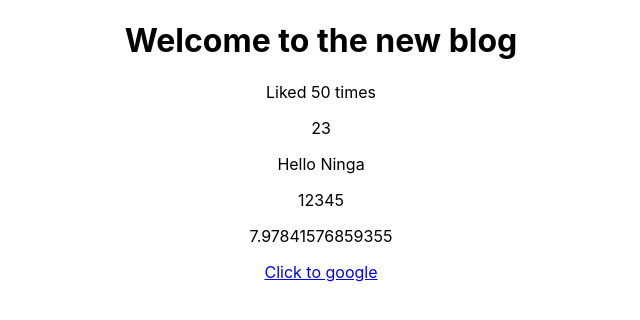
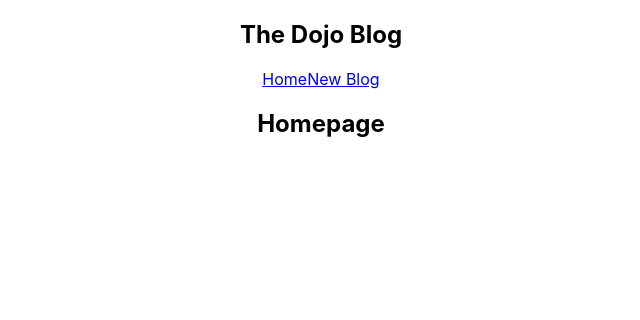
Before and after one commit to miyushan/Learn-React, a JavaScript app in the folder my-app/: page / in a window 1280 px wide. Shown: the top 320 px of the page, without its empty margins (319-959 px from the left). Built offline with nearby package versions, Linux system fonts and the light colour scheme; the HTML template or start-up script is replaced by a standard one.

Commit message:
Multiple components

```diff
--- a/my-app/src/App.js
+++ b/my-app/src/App.js
@@ -1,21 +1,14 @@
 import './App.css';
+import Navbar from'./Navbar';
+import Home from './Home';
 
 function App() {
-  const title = 'Welcome to the new blog';
-  const likes = 50;
-  const person = { name:'miyushan', age:23};
-  const link = "http://www.google.com";
 
   return (
     <div className="App">
+      <Navbar />
       <div className="content">
-        <h1>{title}</h1>
-        <p>Liked {likes} times</p>
-        <p>{person.age}</p>
-        <p>{"Hello Ninga"}</p>
-        <p>{ [1,2,3,4,5]}</p>
-        <p>{ Math.random()*10 }</p>
-        <a href={link}>Click to google</a>
+        <Home />
       </div>
     </div>
   );
--- /dev/null
+++ b/my-app/src/Home.js
@@ -0,0 +1,9 @@
+const Home = () => {
+    return (
+        <div className="home">
+            <h2>Homepage</h2>
+        </div>
+    );
+}
+
+export default Home;
--- /dev/null
+++ b/my-app/src/Navbar.js
@@ -0,0 +1,13 @@
+const Navbar = () => {
+    return (
+        <nav className="navbar">
+            <h1>The Dojo Blog</h1>
+            <div className="links">
+                <a href="/">Home</a>
+                <a href="/create">New Blog</a>
+            </div>
+        </nav>
+    );
+}
+
+export default Navbar;
```
